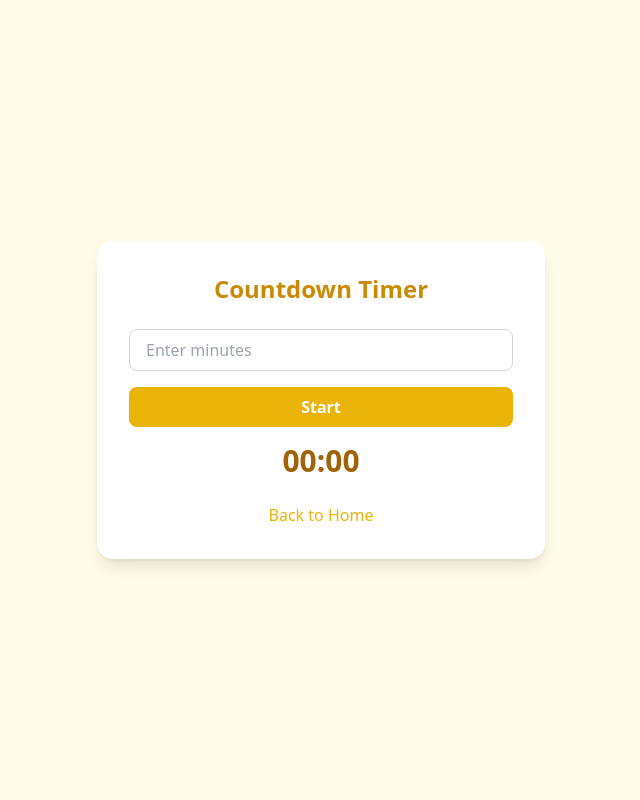
After one commit to Rabdool/Python-Projects, a Flask app: page /countdown_timer in a window 1280 px wide. The commit adds this page. Shown: the whole page, without its empty margins (319-959 px from the left). Run offline with Flask 3, Linux system fonts and the light colour scheme; some libraries are stand-ins or nearby versions.

Commit message:
countdown-timer

```diff
--- a/app.py
+++ b/app.py
@@ -84,5 +84,10 @@ def dice_roller():
         result = random.randint(1, 6)
     return render_template('dice_roller.html', result=result)
 
+@app.route('/countdown_timer')
+def countdown_timer():
+    return render_template('countdown_timer.html')
+
+
 if __name__ == '__main__':
     app.run(debug=True)
--- /dev/null
+++ b/templates/countdown_timer.html
@@ -0,0 +1,66 @@
+<!DOCTYPE html>
+<html lang="en">
+<head>
+  <meta charset="UTF-8" />
+  <title>Countdown Timer</title>
+  <script src="https://cdn.tailwindcss.com"></script>
+</head>
+<body class="min-h-screen bg-yellow-50 flex items-center justify-center p-6">
+  <div class="w-full max-w-md bg-white p-8 rounded-2xl shadow-lg text-center">
+    <h1 class="text-2xl font-bold mb-6 text-yellow-600">Countdown Timer</h1>
+
+    <div class="space-y-4">
+      <input
+        type="number"
+        id="minutes"
+        placeholder="Enter minutes"
+        min="1"
+        class="w-full px-4 py-2 border border-gray-300 rounded-lg focus:outline-none focus:ring focus:ring-yellow-300"
+      />
+      <button
+        onclick="startCountdown()"
+        class="w-full bg-yellow-500 hover:bg-yellow-600 text-white py-2 rounded-lg font-semibold"
+      >
+        Start
+      </button>
+
+      <div id="timer" class="text-3xl font-bold mt-6 text-yellow-700">00:00</div>
+    </div>
+
+    <a href="{{ url_for('home') }}" class="block mt-6 text-yellow-500 hover:underline">
+        Back to Home
+    </a>
+  </div>
+
+  <script>
+    let countdownInterval;
+
+    function startCountdown() {
+      const minutes = parseInt(document.getElementById('minutes').value);
+      if (isNaN(minutes) || minutes < 1) {
+        alert("Please enter a valid number of minutes.");
+        return;
+      }
+
+      let totalSeconds = minutes * 60;
+      updateTimerDisplay(totalSeconds);
+
+      clearInterval(countdownInterval);
+      countdownInterval = setInterval(() => {
+        totalSeconds--;
+        updateTimerDisplay(totalSeconds);
+        if (totalSeconds <= 0) {
+          clearInterval(countdownInterval);
+          document.getElementById('timer').textContent = "Time's up!";
+        }
+      }, 1000);
+    }
+
+    function updateTimerDisplay(seconds) {
+      const min = String(Math.floor(seconds / 60)).padStart(2, '0');
+      const sec = String(seconds % 60).padStart(2, '0');
+      document.getElementById('timer').textContent = `${min}:${sec}`;
+    }
+  </script>
+</body>
+</html>
--- a/templates/index.html
+++ b/templates/index.html
@@ -39,6 +39,11 @@
          class="block bg-indigo-100 hover:bg-indigo-200 text-indigo-800 text-center p-6 rounded-lg shadow transition duration-200 font-semibold">
         Dice Roller
       </a>
+
+      <a href="{{ url_for('countdown_timer') }}"
+        class="block bg-yellow-100 hover:bg-yellow-200 text-yellow-800 text-center p-6 rounded-lg shadow transition duration-200 font-semibold">
+        Countdown Timer
+      </a>
     </div>
   </div>
 </body>
```
